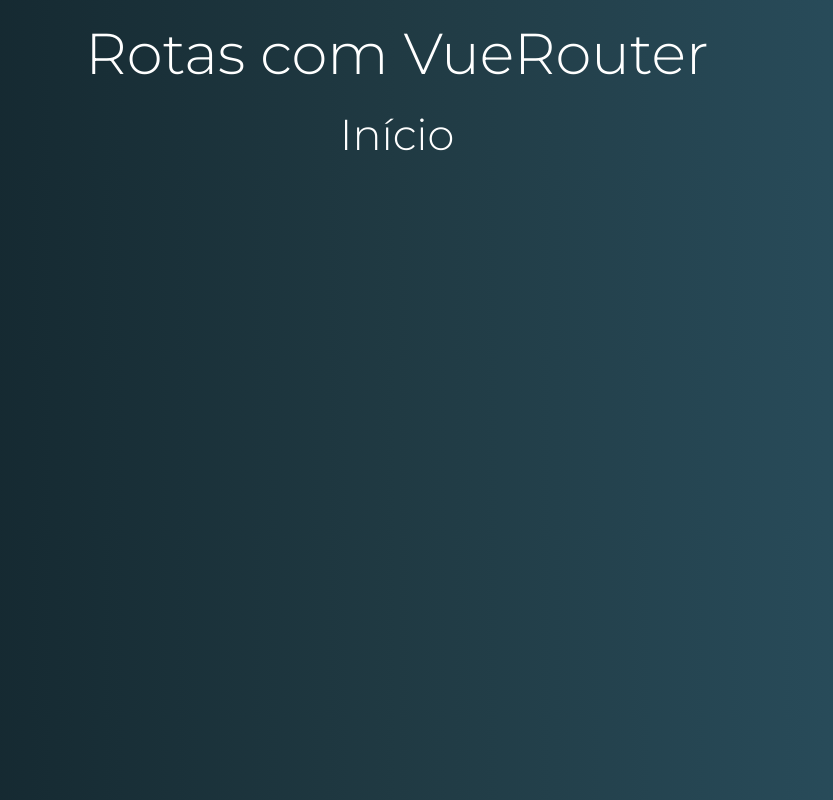
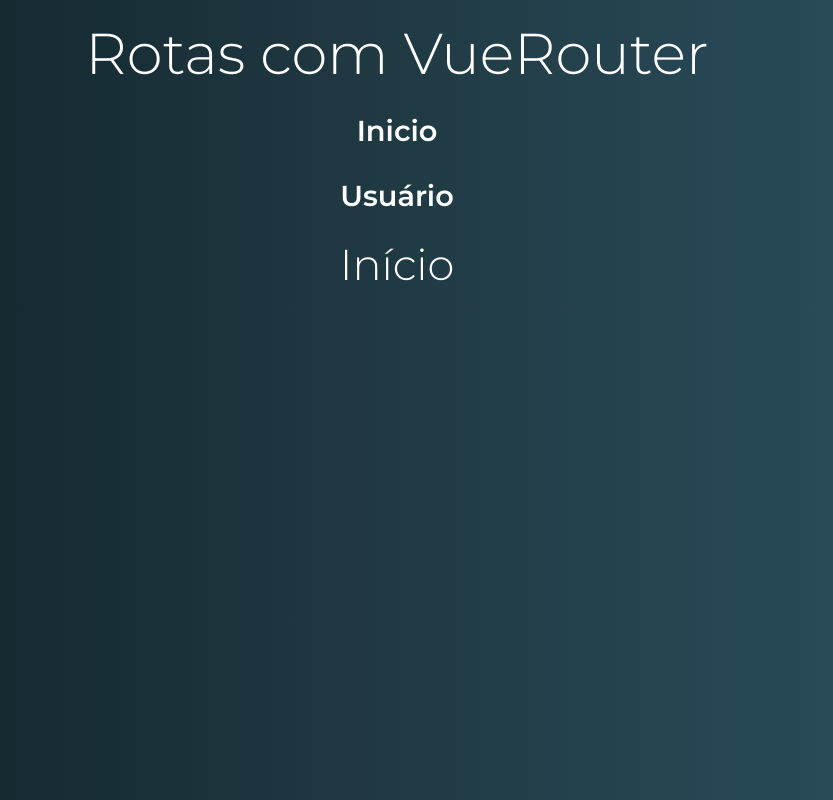
Before and after one commit to hugopedro/Vue, a Vue app in the folder rotas-exercicios/: page / in a window 1280 px wide. Shown: the whole page, without its empty margins (243-1076 px from the left). Built offline with nearby package versions, Linux system fonts and the light colour scheme.

Commit message:
249 Navegando com Router Links

```diff
--- a/rotas-exercicios/src/App.vue
+++ b/rotas-exercicios/src/App.vue
@@ -1,12 +1,17 @@
 <template>
 	<div id="app">
 		<h1>Rotas com VueRouter</h1>
+		<Menu />
 		<router-view /> <!-- isso fará com que seja carregado os componentes do router.js, e usará os paths definidos de lá-->
 	</div>
 </template>
 
 <script>
+
+import Menu from './components/template/Menu'
+
 export default {
+	components: { Menu },
 
 }
 </script>
--- /dev/null
+++ b/rotas-exercicios/src/components/template/Menu.vue
@@ -0,0 +1,16 @@
+<template>
+  <nav class="menu">
+      <router-link to="/">Inicio </router-link>   <!-- Cria um link e faz o processamento por tras-->
+      <router-link to="/Usuario">Usuário</router-link>
+  </nav>
+</template>
+
+<script>
+export default {
+
+}
+</script>
+
+<style>
+
+</style>
--- a/rotas-exercicios/src/router.js
+++ b/rotas-exercicios/src/router.js
@@ -6,6 +6,7 @@ import Usuario from './components/usuario/Usuario'
 Vue.use(Router) // atenção aqui pois é com letra maiuscula
 
 export default new Router({
+    mode: 'history',
     routes: [{
         path: '/',
         component: Inicio
```
